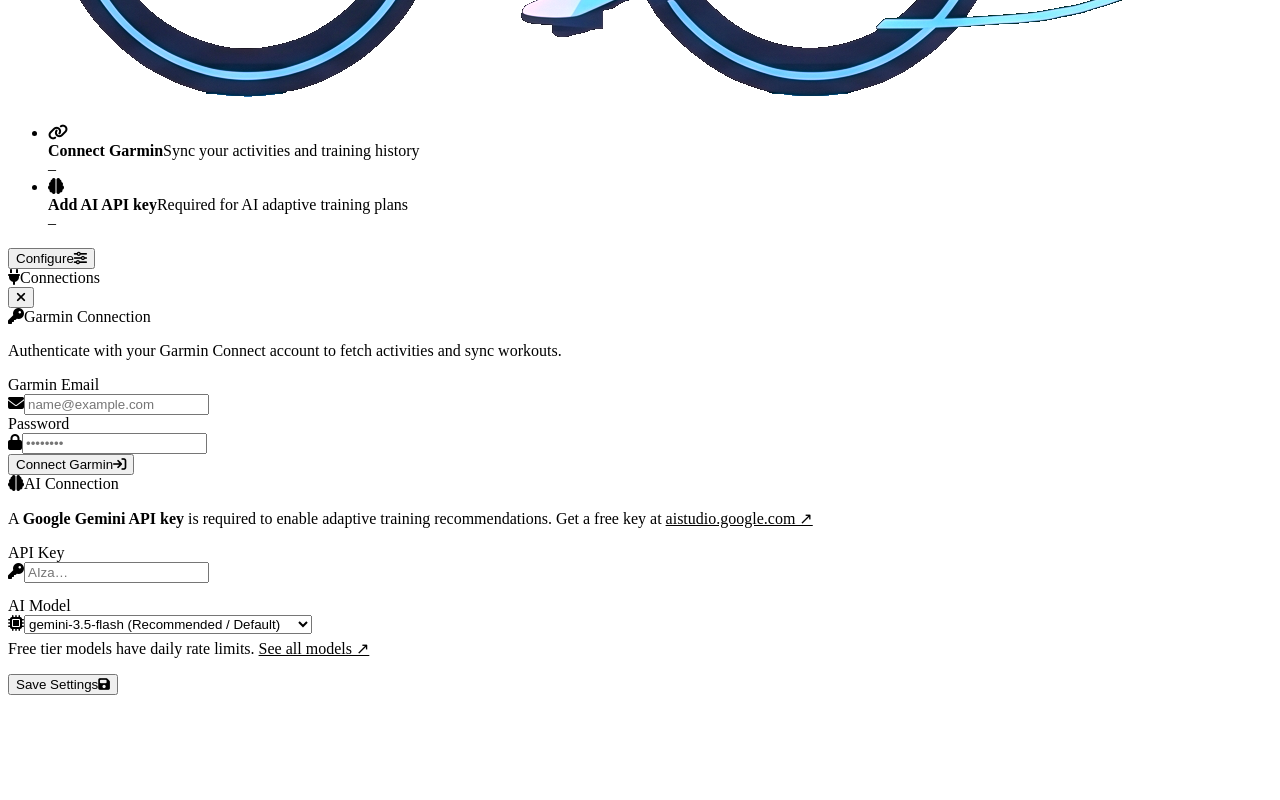
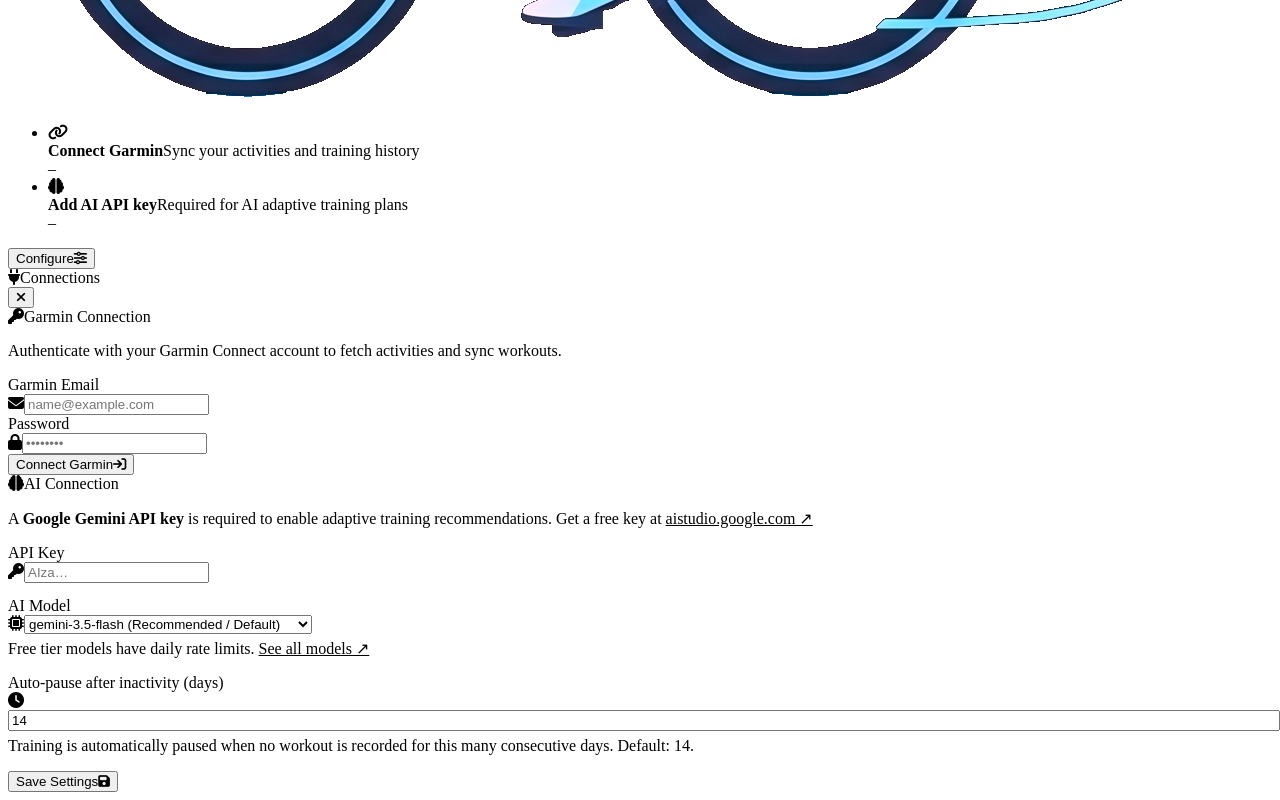
Before and after one commit to t0r3x/Velomate, a Vue app in the folder frontend/: page /setup in a window 1280 px wide. Shown: the part 793-1593 px from the top of the page. Before the commit the page ends 1496 px from the top, so only its background shows below. Built offline with nearby package versions, Linux system fonts and the light colour scheme; no server answers; the HTML template or start-up script is replaced by a standard one.

Commit message:
feat: add inactivity pause days setting with API integration and UI support

```diff
--- a/frontend/src/api/client.ts
+++ b/frontend/src/api/client.ts
@@ -110,6 +110,12 @@
     body: JSON.stringify({ days })
   })
 
+export const postInactivityPauseDays = (days: number) =>
+  request<void>('/api/settings/inactivity-pause-days', {
+    method: 'POST',
+    body: JSON.stringify({ days })
+  })
+
 export const postSetupComplete = () =>
   request<void>('/api/settings/setup-complete', { method: 'POST' })
 
--- a/frontend/src/components/layout/SettingsPanel.vue
+++ b/frontend/src/components/layout/SettingsPanel.vue
@@ -137,6 +137,25 @@
               <a href="https://ai.google.dev/gemini-api/docs/models" target="_blank" rel="noopener" style="color:var(--primary-color)">See all models ↗</a>
             </p>
           </div>
+
+          <div class="input-group" style="margin-top:0.85rem">
+            <label for="panel-inactivity-days">Auto-pause after inactivity (days)</label>
+            <div class="input-wrapper">
+              <i class="fa-solid fa-clock input-icon"></i>
+              <input
+                type="number"
+                id="panel-inactivity-days"
+                v-model.number="inactivityPauseDays"
+                min="1"
+                max="365"
+                step="1"
+                style="width:100%"
+              >
+            </div>
+            <p class="helper-text" style="margin-top:0.35rem">
+              Training is automatically paused when no workout is recorded for this many consecutive days. Default: 14.
+            </p>
+          </div>
         </form>
       </div>
 
@@ -173,16 +192,18 @@
 const loginBusy = ref(false)
 
 // AI settings form state
-const apiKey        = ref('')
-const selectedModel = ref('gemini-3.5-flash')
-const saveBusy      = ref(false)
+const apiKey              = ref('')
+const selectedModel       = ref('gemini-3.5-flash')
+const inactivityPauseDays = ref(14)
+const saveBusy            = ref(false)
 
 // Sync form state from store when panel opens
 watch(() => props.open, (isOpen) => {
   if (isOpen) {
-    selectedModel.value = settingsStore.geminiModel
-    apiKey.value        = ''
-    mfaCode.value       = ''
+    selectedModel.value       = settingsStore.geminiModel
+    inactivityPauseDays.value = settingsStore.inactivityPauseDays
+    apiKey.value              = ''
+    mfaCode.value             = ''
   }
 })
 
@@ -233,7 +254,7 @@
   saveBusy.value = true
   try {
     const onSetup = router.currentRoute.value.name === 'setup'
-    const success = await settingsStore.saveAll(apiKey.value, selectedModel.value)
+    const success = await settingsStore.saveAll(apiKey.value, selectedModel.value, inactivityPauseDays.value)
     if (!success) {
       show('error', 'Save Failed', 'Could not save settings.')
       return
--- a/frontend/src/stores/settings.store.ts
+++ b/frontend/src/stores/settings.store.ts
@@ -6,6 +6,7 @@
   deleteGeminiKey,
   postGeminiModel,
   postPreferredDays,
+  postInactivityPauseDays,
   postSetupComplete
 } from '@/api/client'
 
@@ -16,6 +17,7 @@
   const maskedKey           = ref<string | null>(null)
   const preferredLongRideDays = ref<string[]>([])
   const geminiModel         = ref('gemini-3.5-flash')
+  const inactivityPauseDays = ref(14)
 
   async function init() {
     if (loaded.value) return
@@ -26,6 +28,7 @@
       maskedKey.value             = data.hasKey ? data.maskedKey : null
       preferredLongRideDays.value = Array.isArray(data.preferredLongRideDays) ? data.preferredLongRideDays : []
       geminiModel.value           = data.geminiModel || 'gemini-3.5-flash'
+      inactivityPauseDays.value   = data.inactivityPauseDays ?? 14
     } catch (err) {
       console.warn('[Settings] init failed (backend offline?):', err)
     } finally {
@@ -42,14 +45,18 @@
       maskedKey.value             = data.hasKey ? data.maskedKey : null
       preferredLongRideDays.value = Array.isArray(data.preferredLongRideDays) ? data.preferredLongRideDays : []
       geminiModel.value           = data.geminiModel || 'gemini-3.5-flash'
+      inactivityPauseDays.value   = data.inactivityPauseDays ?? 14
     } catch (err) {
       console.warn('[Settings] reload failed:', err)
     }
   }
 
-  async function saveAll(apiKey: string, model: string): Promise<boolean> {
+  async function saveAll(apiKey: string, model: string, inactivityDays: number): Promise<boolean> {
     try {
-      await postGeminiModel(model)
+      await Promise.all([
+        postGeminiModel(model),
+        postInactivityPauseDays(inactivityDays),
+      ])
       if (apiKey.trim()) {
         await postGeminiKey(apiKey.trim())
       }
@@ -100,6 +107,7 @@
     maskedKey,
     preferredLongRideDays,
     geminiModel,
+    inactivityPauseDays,
     init,
     reload,
     saveAll,
--- a/frontend/src/types.ts
+++ b/frontend/src/types.ts
@@ -143,6 +143,7 @@
   setupComplete: boolean
   preferredLongRideDays: string[]
   geminiModel: string
+  inactivityPauseDays: number
 }
 
 export interface DashboardResponse {
```
Also changed, not shown: 1 other file (tests, documents, lock files or other folders).
